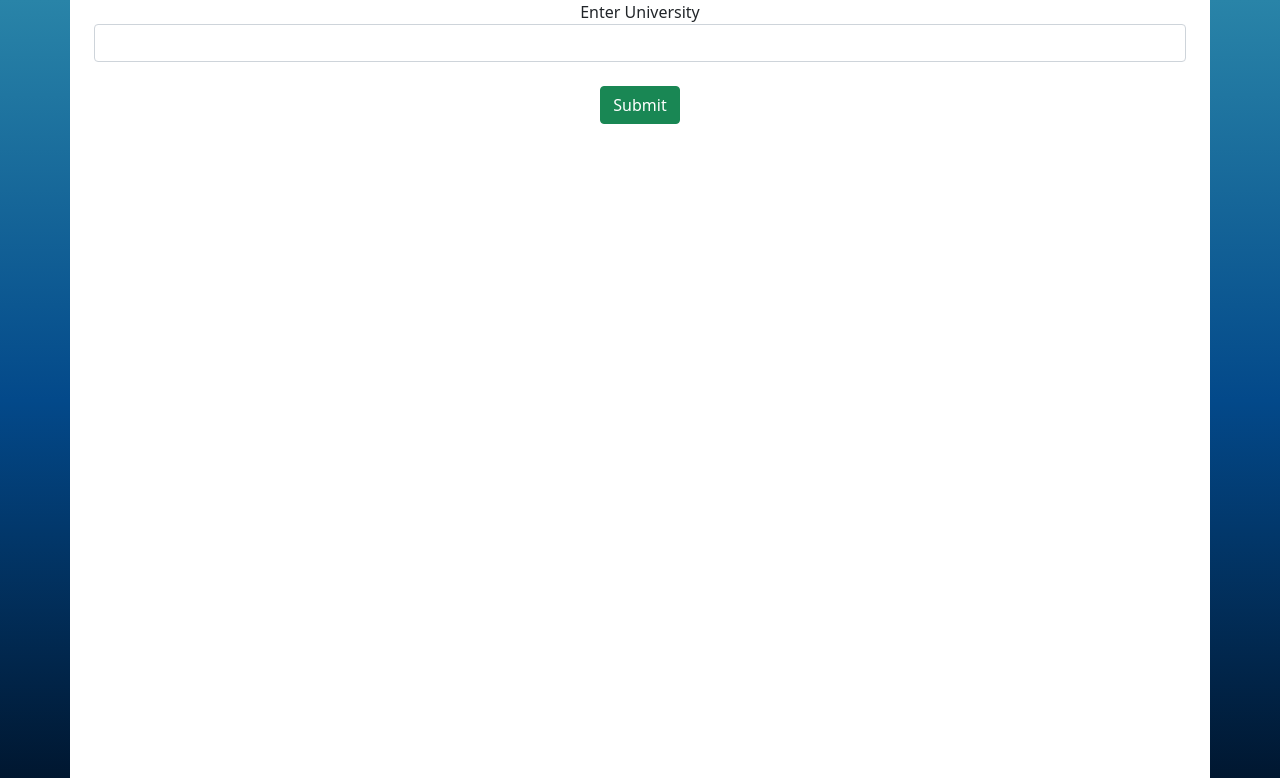
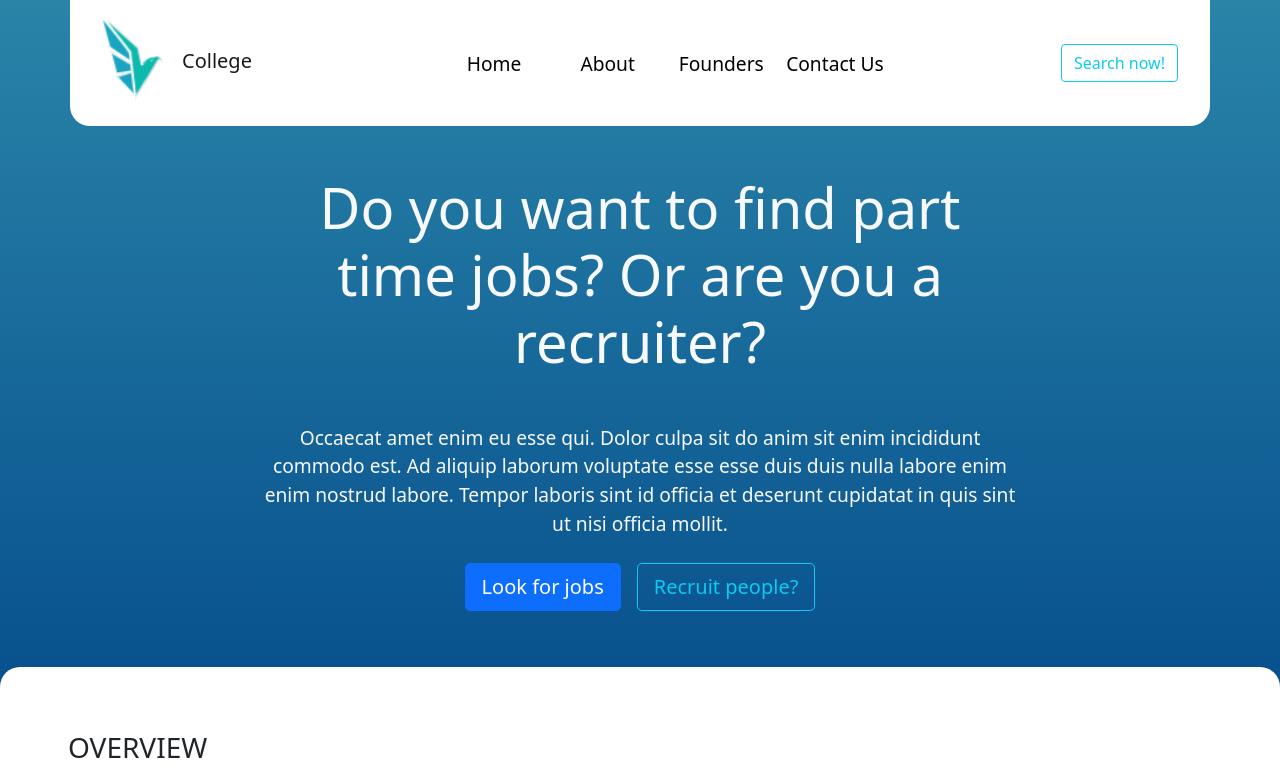
Before and after one commit to HackWat/campusworks, a React (Create React App) app: page / in a window 1280 px wide. Shown: the top 778 px of the page. Built offline with nearby package versions, Linux system fonts and the light colour scheme.

Commit message:
using react-router to connect multiple pages

```diff
--- a/src/App.js
+++ b/src/App.js
@@ -1,22 +1,28 @@
-import logo from "./logo.svg";
+// import logo from "./logo.svg";
 import "./App.css";
 import "bootstrap/dist/css/bootstrap.min.css";
-import Navbar from "./components/allpages/Navbar";
-import Banner from "./components/homepage/Banner";
-import Content from "./components/homepage/Content";
-import Founders from "./components/homepage/Founders";
-import Footer from "./components/allpages/Footer";
+import Home from "./Home";
 import Joblistings from "./components/joblistings/Joblistings";
+import {
+  BrowserRouter as Router,
+  Switch,
+  Route,
+  Link
+} from "react-router-dom";
 
 function App() {
   return (
     <div className="App">
-      {/* <Navbar />
-      <Banner />
-      <Content />
-      <Founders />
-      <Footer /> */}
-      <Joblistings />
+      <Router>
+        <Switch>
+          <Route path="/jobs">
+            <Joblistings />
+          </Route>
+          <Route path="/">
+            <Home />
+          </Route>
+        </Switch>
+      </Router>
     </div>
   );
 }
--- /dev/null
+++ b/src/Home.js
@@ -0,0 +1,20 @@
+import React from "react";
+import Navbar from "./components/allpages/Navbar";
+import Banner from "./components/homepage/Banner";
+import Content from "./components/homepage/Content";
+import Founders from "./components/homepage/Founders";
+import Footer from "./components/allpages/Footer";
+
+function Home() {
+  return (
+    <div>
+      <Navbar />
+      <Banner />
+      <Content />
+      <Founders />
+      <Footer />
+    </div>
+  );
+}
+
+export default Home;
```
